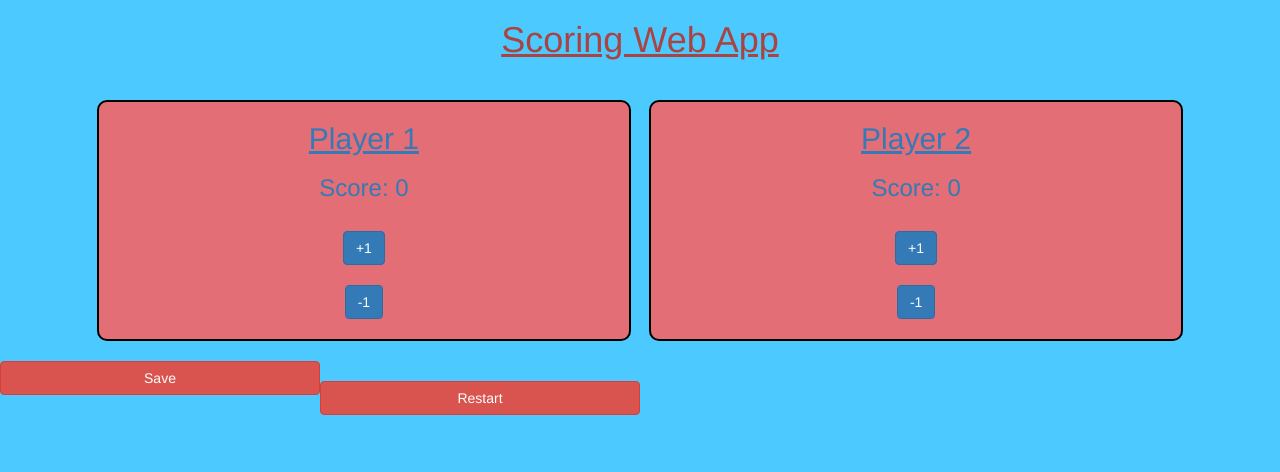
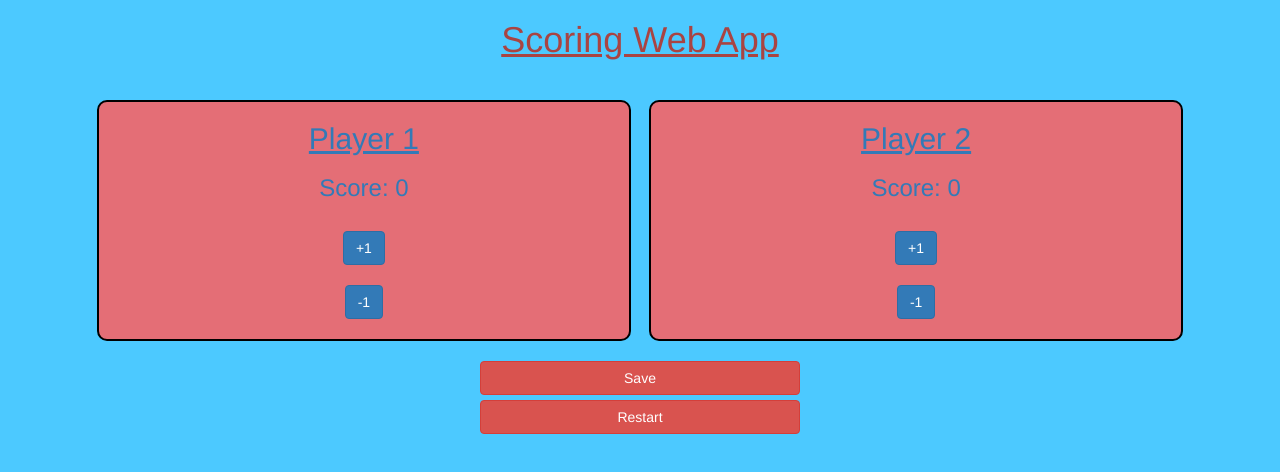
Before and after one commit to Ansh5758/Scoring-Web-App, a plain HTML site: page index.html in a window 1280 px wide. Drawn offline with nearby package versions, Linux system fonts and the light colour scheme.

Commit message:
Update index.html

```diff
--- a/index.html
+++ b/index.html
@@ -36,9 +36,11 @@
             border-radius: 10px;
             border: 2.5px solid black;
         }
-        .button{
+        #button1{
             float: none;
-            display: block;
+        }
+        #button2{
+            float: none;
             margin-top: 5px;
         }
     </style>
@@ -63,9 +65,9 @@
             <button class="btn btn-primary" onclick="reduce2()">-1</button><br><br>
         </div>
         <br><br>
-        <button class="col-lg-3 col-md-4 col-sm-6 col-xs-9 btn btn-danger" class="button" onclick="save()">Save</button>
+        <button class="col-lg-3 col-md-4 col-sm-6 col-xs-9 btn btn-danger" id="button1" onclick="save()">Save</button>
         <br>
-        <button class="col-lg-3 col-md-4 col-sm-6 col-xs-9 btn btn-danger" class="button" onclick="restart()">Restart</button>
+        <button class="col-lg-3 col-md-4 col-sm-6 col-xs-9 btn btn-danger" id="button2" onclick="restart()">Restart</button>
     </center>
 
     <script>
```
